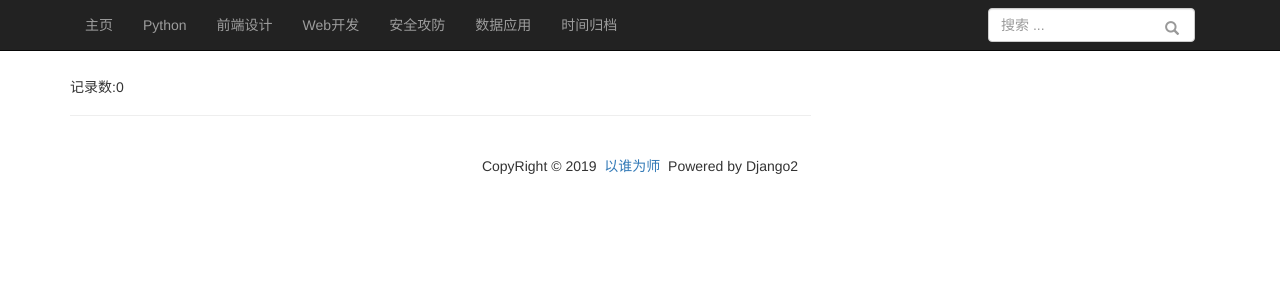
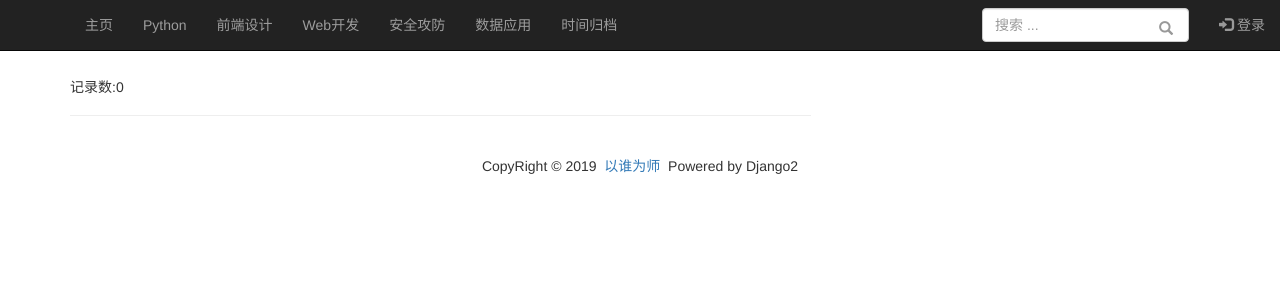
Before and after one commit to L00J/LJblog, a Django app: page /archive/ in a window 1280 px wide. Shown: the top 300 px of the page. Run offline with Django 3.2, Linux system fonts and the light colour scheme; data that the repository does not hold is empty; some libraries are stand-ins or nearby versions.

Commit message:
登录发布快捷

```diff
--- a/blog/views.py
+++ b/blog/views.py
@@ -52,18 +52,10 @@ def index(request):
     """
     article_list = Article.objects.order_by('-publish')[:5] #最近5篇文章
 
+    tag_all =  [tag for tag in Tag.objects.all()]
 
-    front_list = Article.objects.filter(category__name__contains="前端设计").order_by('-publish')[:5]
-    web_list = Article.objects.filter(category__name__contains="Web开发").order_by('-publish')[:5]
-    db_list = Article.objects.filter(category__name__contains="数据存储").order_by('-publish')[:5]
-
-    go_list = Article.objects.filter(category__name__contains="Go").order_by('-publish')[:5]
-    python_list = Article.objects.filter(category__name__contains="Python").order_by('-publish')[:5]
-
-    ops_list = Article.objects.filter(category__name__contains="Ops").order_by('-publish')[:5]
-    sec_list = Article.objects.filter(category__name__contains="安全").order_by('-publish')[:5]
-
-    tag_all =  [tag for tag in Tag.objects.all()]
+    if request.user.is_authenticated:
+        user_login = True
 
     return render(request, 'index.html', locals())
 
--- a/templates/header.html
+++ b/templates/header.html
@@ -2,26 +2,47 @@
     <!--导航开始-->
     <nav class="navbar navbar-inverse navbar-fixed-top">
         <!--navbar-inverse 黑色背景导航栏,navbar-fixed-top 导航栏固定到顶部 -->
+
+           {%  if not user_login %}
+                  <div class="nav navbar-nav div-right hidden-xs">
+                <ul class="nav navbar-nav">
+                    <li><a href="/admin"><span class=" glyphicon glyphicon-log-in"></span> 登录</a></li>
+                </ul>
+                 </div>
+
+               {% else %}
+
+                  <div class="nav navbar-nav div-right hidden-xs">
+                <ul class="nav navbar-nav">
+                    <li><a href="/admin/blog/article/add/"><span class="glyphicon glyphicon-pencil"></span> 发布</a></li>
+                </ul>
+                 </div>
+
+           {% endif %}
+
+
         <div class="container">
             <!-- 放入logo-->
            <!--  <a href="http://attacker.club" class="navbar-brand"><strong>Attacker.club</strong></a> -->
 
 
             <!-- 登陆&注册栏
-    <div class="navbar-right  hidden-xs">
-        <ul class="nav navbar-nav">
-            <a class="login btn btn-normal btn-primary" href="http://www.attacker.club/?/account/login/">登录</a>
-            <a class="register btn btn-normal btn-success" href="http://www.attacker.club/?/account/register/">注册</a>
-    </ul>
+{#    <div class="navbar-right  hidden-xs">#}
+{#        <ul class="nav navbar-nav">#}
+{#            <a class="login btn btn-normal btn-primary" href="http://www.attacker.club/?/account/login/">登录</a>#}
+{#            <a class="register btn btn-normal btn-success" href="http://www.attacker.club/?/account/register/">注册</a>#}
+{#    </ul>#}
 </div>-->
 
-{#            <div class="nav navbar-nav  navbar-right  hidden-xs">#}
+{#            <div class="nav navbar-nav  div-right  hidden-xs">#}
 {#                <ul class="nav navbar-nav">#}
-{#                    <li><a href="#"><span class="glyphicon glyphicon-log-in"></span> 登录</a></li>#}
-{#                    <li><a href="#"><span class="glyphicon glyphicon-user"></span> 注册</a></li>#}
-{##}
+{#                    <a class="login btn btn-normal btn-primary " href="http://www.attacker.club/?/account/login/">登录</a>#}
 {#                </ul>#}
 {#            </div>#}
+
+
+
+{#            http://127.0.0.1:8000/admin/blog/article/add/#}
 
 
             <!--折叠 响应式导航栏 -->
```
